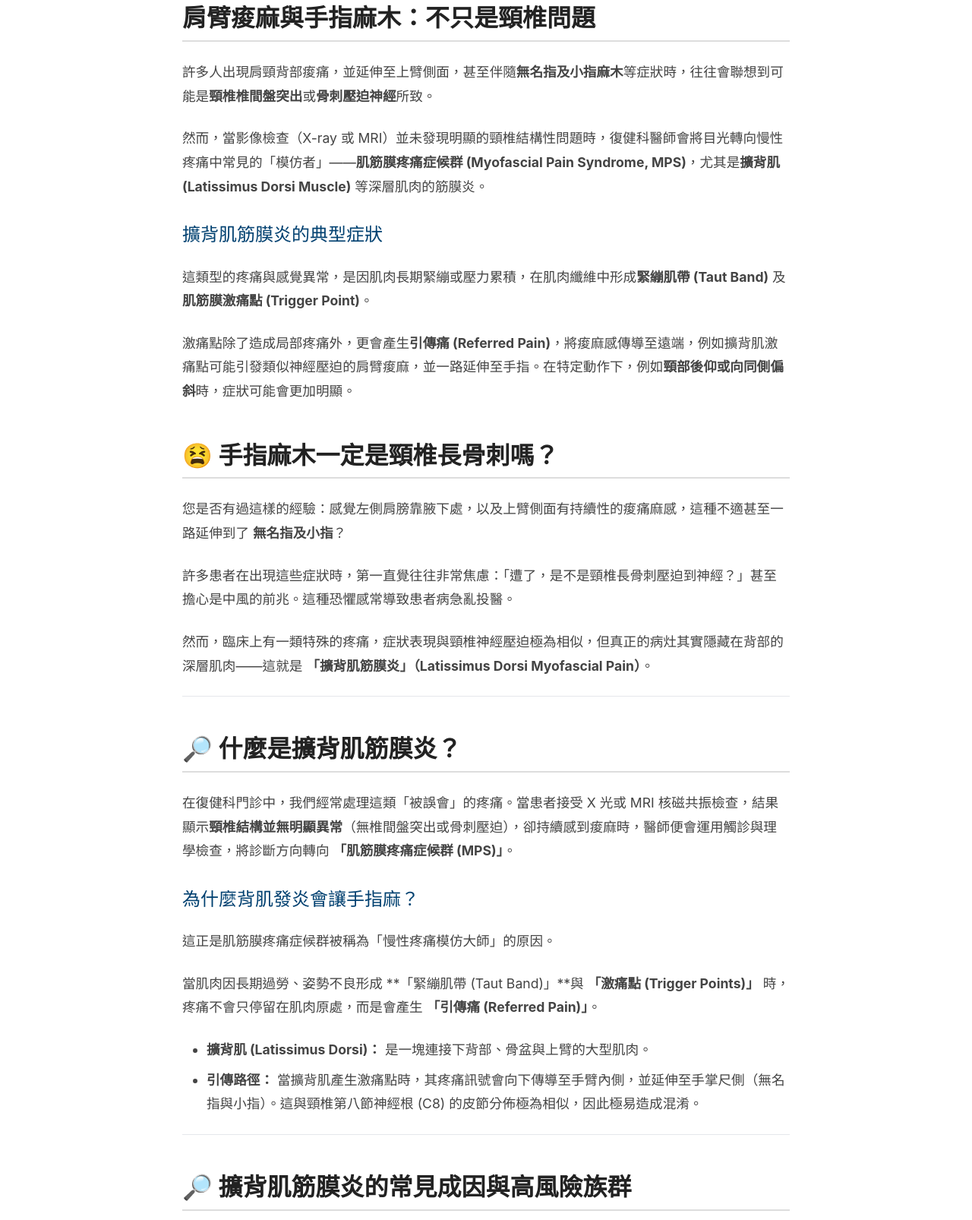
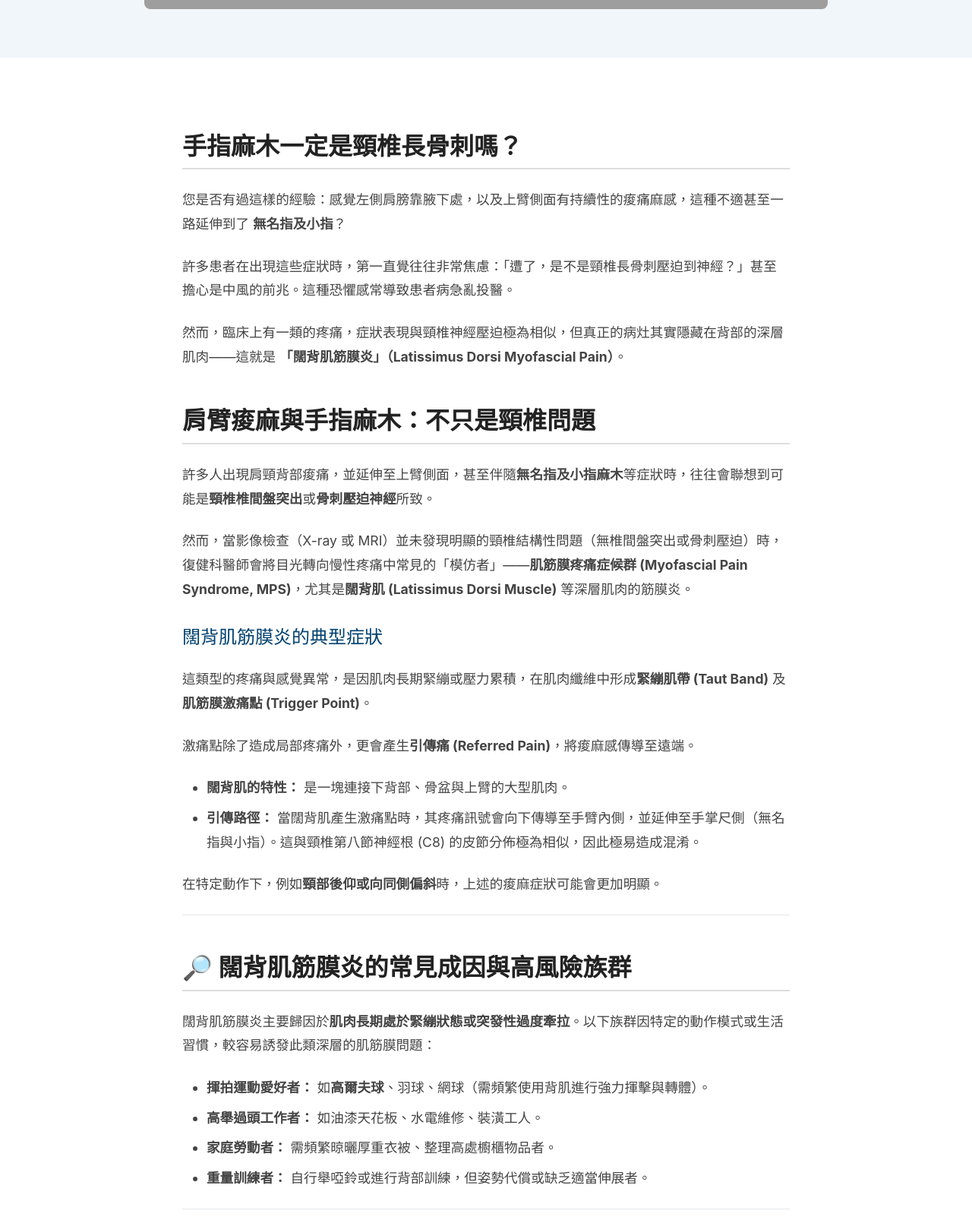
Before and after one commit to donald0124/drhsieh-rehab-website, an Astro site: page /blog/pinky-numbness-latissimus-dorsi-syndrome in a window 1280 px wide. Shown: the part 1191-2797 px from the top of the page at 76% size. Built offline with nearby package versions, Linux system fonts and the light colour scheme; Astro itself is replaced by a stand-in of ours; grey boxes are pictures that could not be loaded.

Commit message:
fix(blog): 修正文章中「擴背肌」的拼寫錯誤，更新相關內容以增強準確性

```diff
--- a/src/content/blog/pinky-numbness-latissimus-dorsi-syndrome.md
+++ b/src/content/blog/pinky-numbness-latissimus-dorsi-syndrome.md
@@ -1,62 +1,44 @@
 ---
-title: '肩膀手臂痠痛伴隨手指麻木？復健科醫師解析，這不一定是頸椎問題，可能是深層的「擴背肌筋膜炎」在作祟｜謝明福復健科'
-description: '肩膀腋下痠痛延伸至小指，常被誤認為頸椎骨刺？復健科醫師指出，若檢查無神經壓迫，有可能是深層「擴背肌筋膜炎」。本文解析症狀差異、高風險族群，並介紹針極肌肉內電刺激與 直線偏光治療等精準治療策略。'
+title: '肩膀手臂痠痛伴隨手指麻木？復健科醫師解析，這不一定是頸椎問題，可能是深層的「闊背肌筋膜炎」在作祟｜謝明福復健科'
+description: '肩膀腋下痠痛延伸至小指，常被誤認為頸椎骨刺？復健科醫師指出，若檢查無神經壓迫，有可能是深層「闊背肌筋膜炎」。本文解析症狀差異、高風險族群，並介紹針極肌肉內電刺激與 直線偏光治療等精準治療策略。'
 pubDate: 2015-03-21
 lastMod: 2025-11-28
 heroImage: '/images/blog/pinky-numbness-latissimus-dorsi-syndrome-hero.jpg'
 category: 'health'
-tags: ['擴背肌筋膜炎', '肌筋膜疼痛症候群', '小指麻', '頸椎病鑑別', '肩頸痠痛', '針極肌肉內電刺激', '直線偏光治療']
+tags: ['闊背肌筋膜炎', '肌筋膜疼痛症候群', '小指麻', '頸椎病鑑別', '肩頸痠痛', '針極肌肉內電刺激', '直線偏光治療']
 ---
+
+## 手指麻木一定是頸椎長骨刺嗎？
+
+您是否有過這樣的經驗：感覺左側肩膀靠腋下處，以及上臂側面有持續性的痠痛麻感，這種不適甚至一路延伸到了 **無名指及小指**？
+
+許多患者在出現這些症狀時，第一直覺往往非常焦慮：「遭了，是不是頸椎長骨刺壓迫到神經？」甚至擔心是中風的前兆。這種恐懼感常導致患者病急亂投醫。
+
+然而，臨床上有一類的疼痛，症狀表現與頸椎神經壓迫極為相似，但真正的病灶其實隱藏在背部的深層肌肉——這就是 **「闊背肌筋膜炎」（Latissimus Dorsi Myofascial Pain）**。
+
 
 ## 肩臂痠麻與手指麻木：不只是頸椎問題
 
 許多人出現肩頸背部痠痛，並延伸至上臂側面，甚至伴隨**無名指及小指麻木**等症狀時，往往會聯想到可能是**頸椎椎間盤突出**或**骨刺壓迫神經**所致。
 
-然而，當影像檢查（X-ray 或 MRI）並未發現明顯的頸椎結構性問題時，復健科醫師會將目光轉向慢性疼痛中常見的「模仿者」——**肌筋膜疼痛症候群 (Myofascial Pain Syndrome, MPS)**，尤其是**擴背肌 (Latissimus Dorsi Muscle)** 等深層肌肉的筋膜炎。
+然而，當影像檢查（X-ray 或 MRI）並未發現明顯的頸椎結構性問題（無椎間盤突出或骨刺壓迫）時，復健科醫師會將目光轉向慢性疼痛中常見的「模仿者」——**肌筋膜疼痛症候群 (Myofascial Pain Syndrome, MPS)**，尤其是**闊背肌 (Latissimus Dorsi Muscle)** 等深層肌肉的筋膜炎。
 
-### 擴背肌筋膜炎的典型症狀
+### 闊背肌筋膜炎的典型症狀
 
 這類型的疼痛與感覺異常，是因肌肉長期緊繃或壓力累積，在肌肉纖維中形成**緊繃肌帶 (Taut Band)** 及**肌筋膜激痛點 (Trigger Point)**。
 
-激痛點除了造成局部疼痛外，更會產生**引傳痛 (Referred Pain)**，將痠麻感傳導至遠端，例如擴背肌激痛點可能引發類似神經壓迫的肩臂痠麻，並一路延伸至手指。在特定動作下，例如**頸部後仰或向同側偏斜**時，症狀可能會更加明顯。
+激痛點除了造成局部疼痛外，更會產生**引傳痛 (Referred Pain)**，將痠麻感傳導至遠端。
+* **闊背肌的特性：** 是一塊連接下背部、骨盆與上臂的大型肌肉。
+* **引傳路徑：** 當闊背肌產生激痛點時，其疼痛訊號會向下傳導至手臂內側，並延伸至手掌尺側（無名指與小指）。這與頸椎第八節神經根 (C8) 的皮節分佈極為相似，因此極易造成混淆。
 
-
-
-
-
-## 😫 手指麻木一定是頸椎長骨刺嗎？
-
-您是否有過這樣的經驗：感覺左側肩膀靠腋下處，以及上臂側面有持續性的痠痛麻感，這種不適甚至一路延伸到了 **無名指及小指**？
-
-許多患者在出現這些症狀時，第一直覺往往非常焦慮：「遭了，是不是頸椎長骨刺壓迫到神經？」甚至擔心是中風的前兆。這種恐懼感常導致患者病急亂投醫。
-
-然而，臨床上有一類特殊的疼痛，症狀表現與頸椎神經壓迫極為相似，但真正的病灶其實隱藏在背部的深層肌肉——這就是 **「擴背肌筋膜炎」（Latissimus Dorsi Myofascial Pain）**。
-
----
-
-## 🔎 什麼是擴背肌筋膜炎？
-
-在復健科門診中，我們經常處理這類「被誤會」的疼痛。當患者接受 X 光或 MRI 核磁共振檢查，結果顯示**頸椎結構並無明顯異常**（無椎間盤突出或骨刺壓迫），卻持續感到痠麻時，醫師便會運用觸診與理學檢查，將診斷方向轉向 **「肌筋膜疼痛症候群 (MPS)」**。
-
-### 為什麼背肌發炎會讓手指麻？
-
-這正是肌筋膜疼痛症候群被稱為「慢性疼痛模仿大師」的原因。
-
-當肌肉因長期過勞、姿勢不良形成 **「緊繃肌帶 (Taut Band)」**與 **「激痛點 (Trigger Points)」** 時，疼痛不會只停留在肌肉原處，而是會產生 **「引傳痛 (Referred Pain)」**。
-
-* **擴背肌 (Latissimus Dorsi)：** 是一塊連接下背部、骨盆與上臂的大型肌肉。
-* **引傳路徑：** 當擴背肌產生激痛點時，其疼痛訊號會向下傳導至手臂內側，並延伸至手掌尺側（無名指與小指）。這與頸椎第八節神經根 (C8) 的皮節分佈極為相似，因此極易造成混淆。
-
-
-
-
+在特定動作下，例如**頸部後仰或向同側偏斜**時，上述的痠麻症狀可能會更加明顯。
 
 
 ---
 
-## 🔎 擴背肌筋膜炎的常見成因與高風險族群
+## 🔎 闊背肌筋膜炎的常見成因與高風險族群
 
-擴背肌筋膜炎主要歸因於**肌肉長期處於緊繃狀態或突發性過度牽拉**。以下族群因特定的動作模式或生活習慣，較容易誘發此類深層的肌筋膜問題：
+闊背肌筋膜炎主要歸因於**肌肉長期處於緊繃狀態或突發性過度牽拉**。以下族群因特定的動作模式或生活習慣，較容易誘發此類深層的肌筋膜問題：
 
 *  **揮拍運動愛好者：** 如**高爾夫球**、羽球、網球（需頻繁使用背肌進行強力揮擊與轉體）。
 *  **高舉過頭工作者：** 如油漆天花板、水電維修、裝潢工人。
@@ -66,11 +48,11 @@ tags: ['擴背肌筋膜炎', '肌筋膜疼痛症候群', '小指麻', '頸椎病
 
 ---
 
-## 💡 如何有效緩解與專業精準治療
+## 如何有效緩解與專業精準治療
 
 ### 鑑別診斷：找出痠麻的真正根源
 
-由於擴背肌筋膜炎的引傳痛表現極度近似頸椎神經壓迫，因此**專業的理學檢查與觸診**是關鍵。復健科醫師會透過詳細檢查，確認如**提肩胛肌、上斜方肌及擴背肌**等處是否有明確的**緊繃肌帶**存在。
+由於闊背肌筋膜炎的引傳痛表現極度近似頸椎神經壓迫，因此**專業的理學檢查與觸診**是關鍵。復健科醫師會透過詳細檢查，確認如**提肩胛肌、上斜方肌及闊背肌**等處是否有明確的**緊繃肌帶**存在。
 
 影像學檢查可以排除頸椎結構性病變，但肌筋膜激痛點本身無法透過常規影像顯示，因此，精確的診斷仰賴醫師豐富的臨床經驗。
 
@@ -105,10 +87,12 @@ NEIMS 基於**西醫解剖學**，使用細長的**鐵氟龍絕緣針極**，能
 
 ---
 
-## 🤝 尋求專業協助
+## 尋求專業協助
 
 肌筋膜疼痛症候群的症狀複雜，每個人的病情成因與嚴重程度皆不同。**所有治療皆須經由專業醫師親自診斷、評估後，制定最適合的個人化治療計畫。**
 
 若您的肩臂痠麻、手指麻木症狀持續未改善，且影響日常生活，建議尋求專業醫師的精準診斷，找出真正的疼痛根源。
 
-延伸閱讀：[針極肌肉內電刺激 (NEIMS)：謝明福院長20年經驗，精準處理深層慢性疼痛根源](/blog/neims)
+延伸閱讀：
+* [針極肌肉內電刺激 (NEIMS)：謝明福院長20年經驗，精準處理深層慢性疼痛根源](/blog/neims)
+* [深入疼痛根源：解析「直線偏極光 (SuperLizer)」如何修復組織、調節自律神經](/blog/superlizer/)
```
Also changed, not shown: public/images/blog/pinky-numbness-latissimus-dorsi-syndrome-hero.jpg (deleted).
